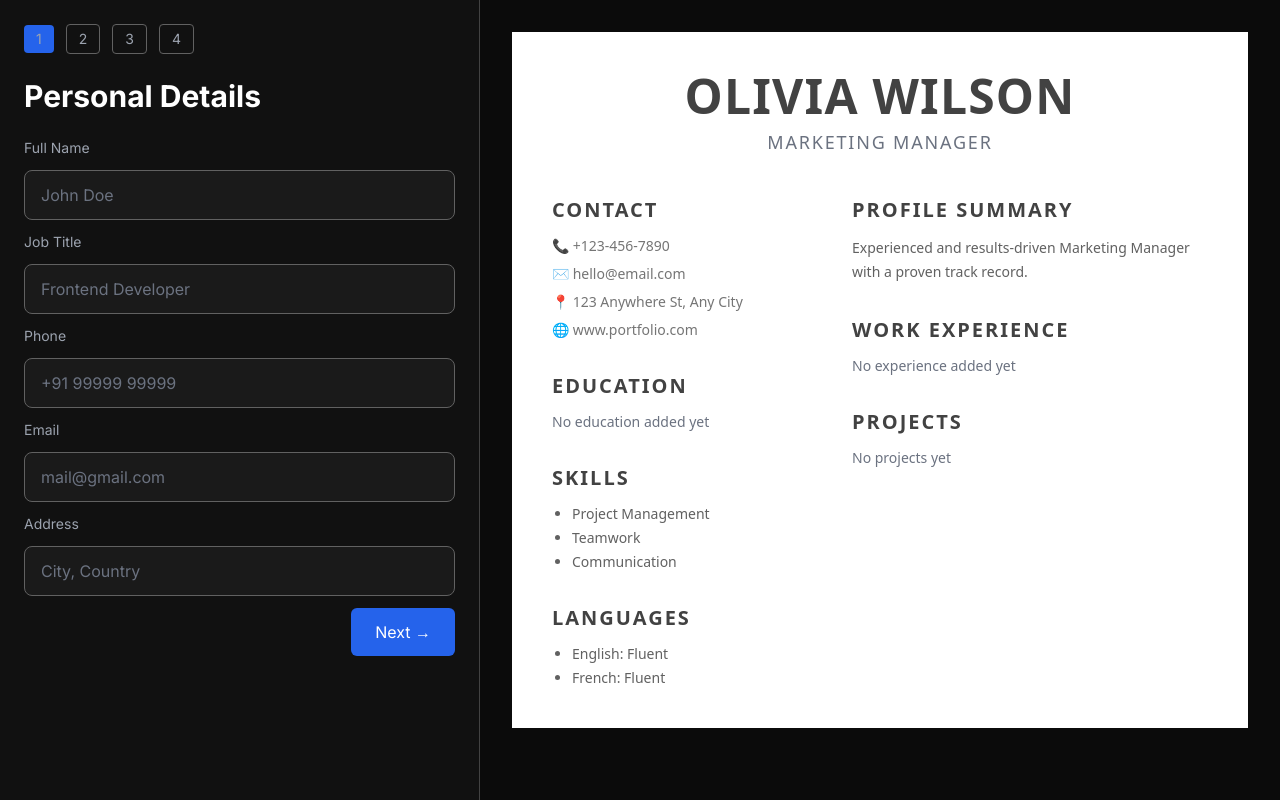
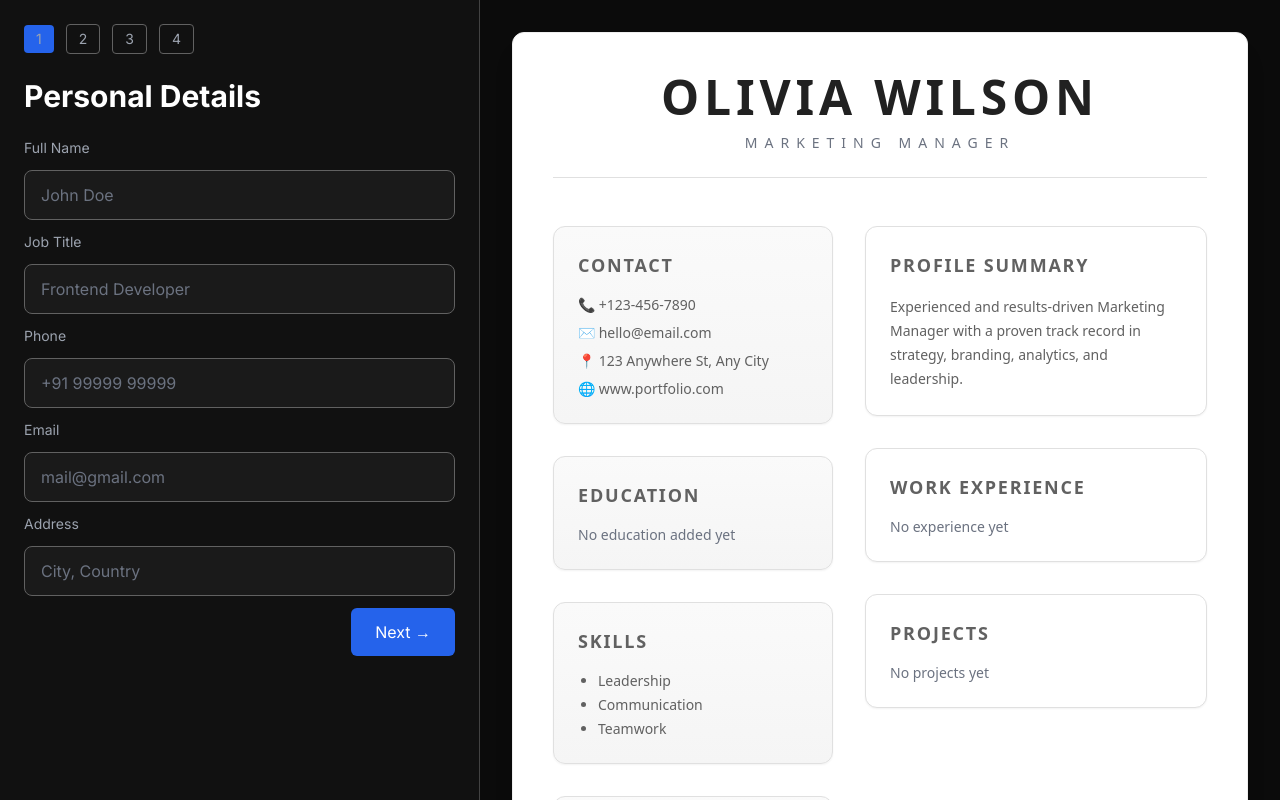
Before and after one commit to Abhishek5127/AI-Resume-builder, a Next.js app in the folder ai-resume-frontend/: page /builder in a window 1280 px wide. Shown: the top 800 px of the page. Built offline with nearby package versions, Linux system fonts and the light colour scheme; a web font is replaced by a local one.

Commit message:
added Styling in Templates

```diff
--- a/ai-resume-frontend/src/app/components/templates/Template2.jsx
+++ b/ai-resume-frontend/src/app/components/templates/Template2.jsx
@@ -1,5 +1,4 @@
 export default function Template2({ data }) {
-
   const skills = Array.isArray(data.skills) ? data.skills : (data.skills ? [data.skills] : []);
   const langs = Array.isArray(data.languages) ? data.languages : (data.languages ? [data.languages] : []);
   const education = Array.isArray(data.education) ? data.education : [];
@@ -7,27 +6,30 @@ export default function Template2({ data }) {
   const projects = Array.isArray(data.projects) ? data.projects : [];
 
   return (
-    <div className="font-sans text-gray-800 w-full max-w-[850px] mx-auto bg-white p-10">
+    <div className="font-sans text-gray-800 w-full max-w-[900px] mx-auto bg-white p-10 rounded-xl shadow-xl border border-gray-200">
 
       {/* HEADER */}
-      <div className="text-center mb-10">
-        <h1 className="text-5xl font-semibold tracking-wide">
+      <div className="text-center mb-12 pb-6 border-b border-gray-300">
+        <h1 className="text-5xl font-bold tracking-widest text-gray-900">
           {data?.name?.toUpperCase() || "OLIVIA WILSON"}
         </h1>
-        <p className="text-lg tracking-widest text-gray-500 mt-2">
+        <p className="text-sm tracking-[0.5em] text-gray-500 mt-3">
           {data?.role?.toUpperCase() || "MARKETING MANAGER"}
         </p>
       </div>
 
-      <div className="grid grid-cols-[260px_1fr] gap-10">
+      {/* MAIN GRID */}
+      <div className="grid grid-cols-[280px_1fr] gap-8">
 
         {/* LEFT SIDEBAR */}
         <div className="flex flex-col gap-8">
 
-          {/* CONTACT */}
-          <div>
-            <h2 className="text-xl font-semibold tracking-widest mb-3">CONTACT</h2>
-            <ul className="text-gray-600 flex flex-col gap-2 text-sm">
+          {/* SECTION BOX */}
+          <div className="p-6 rounded-xl shadow-sm border border-gray-300 bg-gradient-to-b from-gray-50 to-gray-100">
+            <h2 className="text-lg font-semibold tracking-widest mb-4 text-gray-700">
+              CONTACT
+            </h2>
+            <ul className="text-gray-700 flex flex-col gap-2 text-sm">
               <li>📞 {data.phone || "+123-456-7890"}</li>
               <li>✉️ {data.email || "hello@email.com"}</li>
               <li>📍 {data.address || "123 Anywhere St, Any City"}</li>
@@ -36,14 +38,19 @@ export default function Template2({ data }) {
           </div>
 
           {/* EDUCATION */}
-          <div>
-            <h2 className="text-xl font-semibold tracking-widest mb-3">EDUCATION</h2>
+          <div className="p-6 rounded-xl shadow-sm border border-gray-300 bg-gradient-to-b from-gray-50 to-gray-100">
+            <h2 className="text-lg font-semibold tracking-widest mb-4 text-gray-700">
+              EDUCATION
+            </h2>
+
             {education.length > 0 ? (
               education.map((edu, i) => (
                 <div key={i} className="mb-4 text-sm">
-                  <p className="font-semibold">{edu.year}</p>
-                  <p className="uppercase tracking-wide font-bold mt-2 text-gray-800">{edu?.college?.toUpperCase()}</p>
-                  <ul className="list-disc ml-3 mt-2">
+                  <p className="font-semibold text-gray-900">{edu.year}</p>
+                  <p className="uppercase tracking-wide font-bold mt-1 text-gray-800">
+                    {edu.college?.toUpperCase()}
+                  </p>
+                  <ul className="list-disc ml-5 mt-2 text-gray-700">
                     {(edu.details || []).map((d, j) => <li key={j}>{d}</li>)}
                   </ul>
                 </div>
@@ -54,75 +61,92 @@ export default function Template2({ data }) {
           </div>
 
           {/* SKILLS */}
-          <div>
-            <h2 className="text-xl font-semibold tracking-widest mb-3">SKILLS</h2>
-            <ul className="text-sm text-gray-700 list-disc ml-5 flex flex-col gap-1">
+          <div className="p-6 rounded-xl shadow-sm border border-gray-300 bg-gradient-to-b from-gray-50 to-gray-100">
+            <h2 className="text-lg font-semibold tracking-widest mb-4 text-gray-700">
+              SKILLS
+            </h2>
+            <ul className="list-disc ml-5 text-sm flex flex-col gap-1 text-gray-700">
               {skills.length > 0 ? skills.map((s, i) => <li key={i}>{s}</li>) : (
                 <>
-                  <li>Project Management</li>
+                  <li>Leadership</li>
+                  <li>Communication</li>
                   <li>Teamwork</li>
-                  <li>Communication</li>
                 </>
               )}
             </ul>
           </div>
 
           {/* LANGUAGES */}
-          <div>
-            <h2 className="text-xl font-semibold tracking-widest mb-3">LANGUAGES</h2>
-            <ul className="text-sm text-gray-700 list-disc ml-5 flex flex-col gap-1">
-              {langs.length > 0 ? langs.map((l, i) => <li key={i}>{l}</li>) : (
+          <div className="p-6 rounded-xl shadow-sm border border-gray-300 bg-gradient-to-b from-gray-50 to-gray-100">
+            <h2 className="text-lg font-semibold tracking-widest mb-4 text-gray-700">
+              LANGUAGES
+            </h2>
+            <ul className="list-disc ml-5 text-sm flex flex-col gap-1 text-gray-700">
+              {langs.length > 0 ? langs.map((l, i) => <li key={i}>{l}</li>) :
                 <>
-                  <li>English: Fluent</li>
-                  <li>French: Fluent</li>
+                  <li>English — Fluent</li>
+                  <li>German — Basic</li>
                 </>
-              )}
+              }
             </ul>
           </div>
         </div>
 
-        {/* RIGHT CONTENT */}
+        {/* RIGHT PANEL */}
         <div className="flex flex-col gap-8">
 
-          {/* PROFILE SUMMARY */}
-          <div>
-            <h2 className="text-xl font-semibold tracking-widest mb-3">PROFILE SUMMARY</h2>
+          {/* PROFILE */}
+          <div className="p-6 rounded-xl shadow-sm border border-gray-300 bg-white">
+            <h2 className="text-lg font-semibold tracking-widest mb-4 text-gray-700">
+              PROFILE SUMMARY
+            </h2>
             <p className="text-gray-700 text-sm leading-6">
-              {data.summary || `Experienced and results-driven Marketing Manager with a proven track record.`}
+              {data.summary ||
+                "Experienced and results-driven Marketing Manager with a proven track record in strategy, branding, analytics, and leadership."}
             </p>
           </div>
 
-          {/* WORK EXPERIENCE */}
-          <div>
-            <h2 className="text-xl font-semibold tracking-widest mb-3">WORK EXPERIENCE</h2>
+          {/* EXPERIENCE */}
+          <div className="p-6 rounded-xl shadow-sm border border-gray-300 bg-white">
+            <h2 className="text-lg font-semibold tracking-widest mb-4 text-gray-700">
+              WORK EXPERIENCE
+            </h2>
 
             {experience.length > 0 ? experience.map((exp, i) => (
               <div key={i} className="mb-6">
                 <div className="flex justify-between text-sm">
-                  <p className="font-semibold">{exp.company || "Company"}</p>
-                  <p className="text-gray-600">{exp.date || ""}</p>
+                  <p className="font-bold text-gray-900">{exp.company}</p>
+                  <p className="text-gray-600">{exp.date}</p>
                 </div>
 
-                <p className="uppercase text-gray-700 text-sm">{exp.role || "Job Title"}</p>
+                <p className="uppercase text-gray-700 text-sm mt-1 font-semibold">
+                  {exp.role}
+                </p>
 
                 <ul className="list-disc ml-5 mt-2 text-sm text-gray-700">
                   {(exp.bullets || []).map((b, j) => <li key={j}>{b}</li>)}
                 </ul>
               </div>
-            )) : <p className="text-gray-500 text-sm">No experience added yet</p>}
+            )) : (
+              <p className="text-gray-500 text-sm">No experience yet</p>
+            )}
           </div>
 
           {/* PROJECTS */}
-          <div>
-            <h2 className="text-xl font-semibold tracking-widest mb-3">PROJECTS</h2>
+          <div className="p-6 rounded-xl shadow-sm border border-gray-300 bg-white">
+            <h2 className="text-lg font-semibold tracking-widest mb-4 text-gray-700">
+              PROJECTS
+            </h2>
             {projects.length > 0 ? projects.map((p, i) => (
               <div key={i} className="mb-4">
-                <p className="font-semibold">{p.name}</p>
+                <p className="font-bold text-gray-900">{p.name}</p>
                 <ul className="list-disc ml-5 mt-2 text-sm text-gray-700">
                   {(p.bullets || []).map((b, bi) => <li key={bi}>{b}</li>)}
                 </ul>
               </div>
-            )) : <p className="text-gray-500 text-sm">No projects yet</p>}
+            )) : (
+              <p className="text-gray-500 text-sm">No projects yet</p>
+            )}
           </div>
 
         </div>
```
